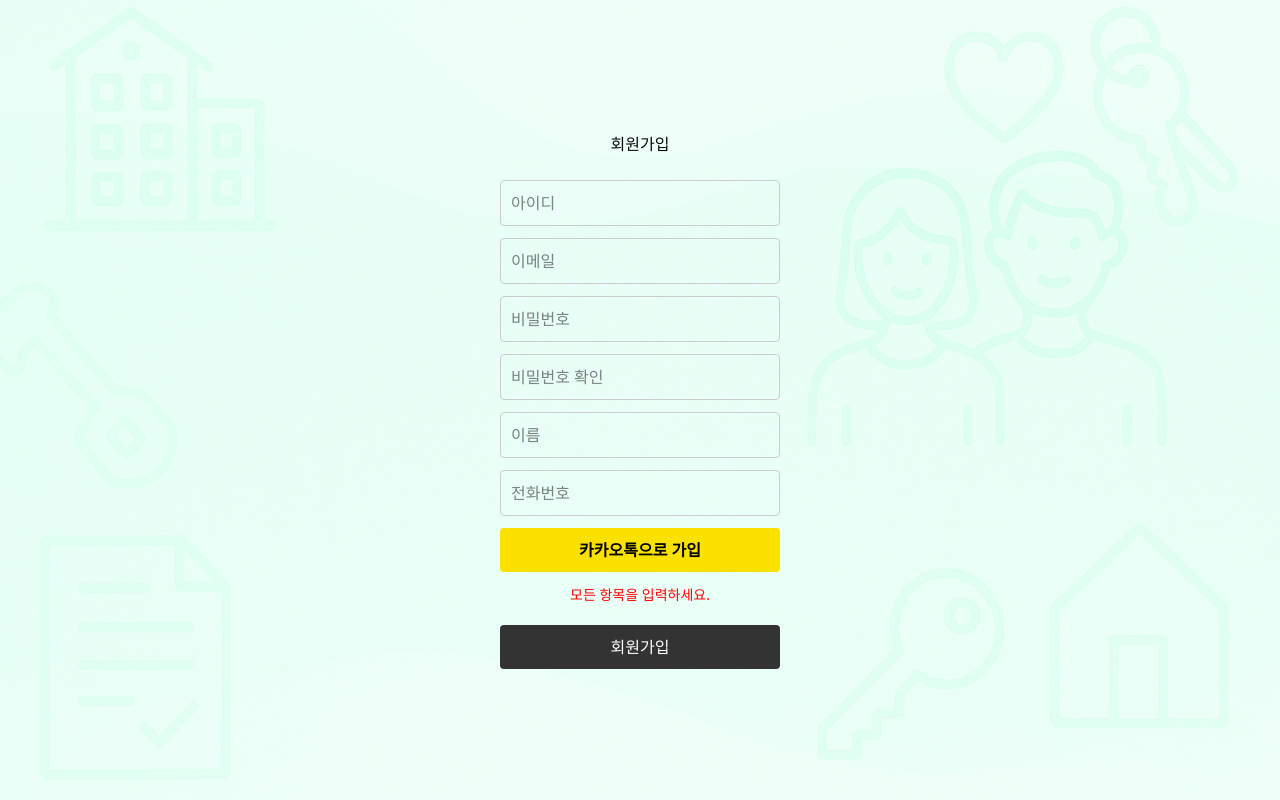
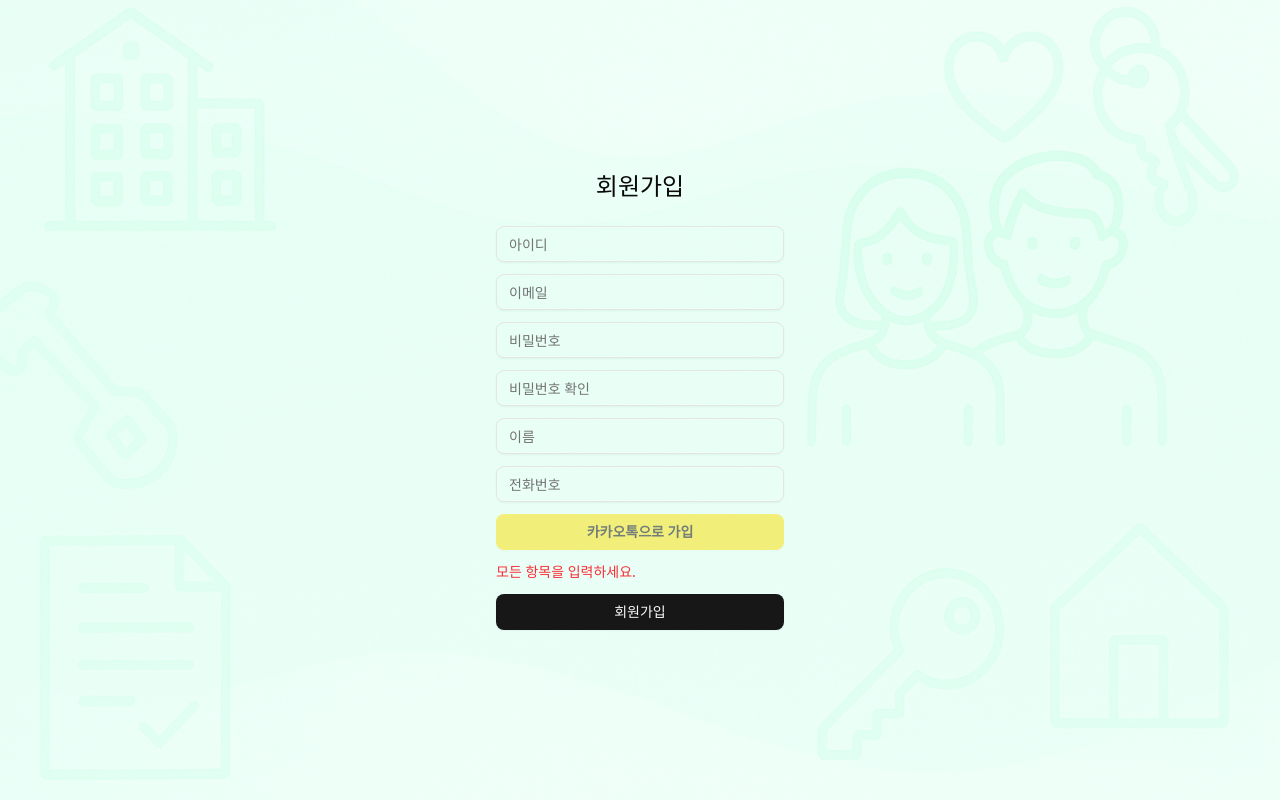
Before and after one commit to KChanHyeok/MyHomeGo, a React (Vite) app in the folder myhomego_front/: page /register in a window 1280 px wide. Both pictures are taken after a click on the button "회원가입". Built offline with nearby package versions, Linux system fonts and the light colour scheme.

Commit message:
Fix ui-shadcn 적용

```diff
--- a/myhomego_front/src/pages/RegisterPage.jsx
+++ b/myhomego_front/src/pages/RegisterPage.jsx
@@ -3,6 +3,8 @@ import React, { useState } from "react";
 import { useNavigate } from "react-router-dom";
 import "./RegisterPage.css";
 import axios from "axios";
+import { Input } from "@/components/ui/input";
+import { Button } from "@/components/ui/button";
 
 export default function RegisterPage() {
   const navigate = useNavigate();
@@ -55,23 +57,25 @@ export default function RegisterPage() {
 
 
   return (
-    <div className="register-container">
-      <h2>회원가입</h2>
-      <input name="id" placeholder="아이디" onChange={handleChange} className="register-input" />
-      <input name="email" placeholder="이메일" onChange={handleChange} className="register-input" />
-      <input type="password" name="password" placeholder="비밀번호" onChange={handleChange} className="register-input" />
-      <input type="password" name="confirmPassword" placeholder="비밀번호 확인" onChange={handleChange} className="register-input" />
-      <input name="name" placeholder="이름" onChange={handleChange} className="register-input" />
-      <input name="phone" placeholder="전화번호" onChange={handleChange} className="register-input" />
+    <div className="flex flex-col items-center justify-center h-screen bg-cover bg-center bg-no-repeat" style={{ backgroundImage: `url("/images/backgroundImg3.png")` }}>
+      <h2 className="text-2xl mb-6">회원가입</h2>
+      <div className="flex flex-col gap-3 w-72">
+        <Input name="id" placeholder="아이디" onChange={handleChange} />
+        <Input name="email" placeholder="이메일" onChange={handleChange} />
+        <Input type="password" name="password" placeholder="비밀번호" onChange={handleChange} />
+        <Input type="password" name="confirmPassword" placeholder="비밀번호 확인" onChange={handleChange} />
+        <Input name="name" placeholder="이름" onChange={handleChange} />
+        <Input name="phone" placeholder="전화번호" onChange={handleChange} />
+        <Button
+          disabled
+          className="bg-[#FAE100] text-black font-bold hover:bg-[#f5d700] w-72"
+        >
+          카카오톡으로 가입
+        </Button>
 
-      {/* 소셜 로그인 버튼 (디자인만) */}
-      <button className="social-button">카카오톡으로 가입</button>
-
-      {error && <div className="error-message">{error}</div>}
-
-      <button className="register-button" onClick={handleRegister}>
-        회원가입
-      </button>
+        {error && <p className="text-red-500 text-sm">{error}</p>}
+        <Button onClick={handleRegister}>회원가입</Button>
+      </div>
     </div>
   );
 }
--- a/myhomego_front/src/pages/UserMainPage.jsx
+++ b/myhomego_front/src/pages/UserMainPage.jsx
@@ -1,28 +1,17 @@
 import React from 'react';
 import { useNavigate } from 'react-router-dom';
 import './UserMainPage.css';
+import { Button } from "@/components/ui/button";
 
 export default function MemberMainPage() {
   const navigate = useNavigate();
 
-  const goToLogin = () => {
-    navigate('/login');
-  };
-
-  const goToRegister = () => {
-    navigate('/register');
-  };
-
   return (
-    <div className="main-container">
-      <img
-        src="/images/mainLogo.png" // public 폴더에 logo.png 저장되어 있어야 함
-        alt="앱 로고"
-        className="logo"
-      />
-      <div className="button-container">
-        <button className="nav-button" onClick={goToLogin}>로그인</button>
-        <button className="nav-button" onClick={goToRegister}>회원가입</button>
+    <div className="flex flex-col items-center justify-center h-screen bg-cover bg-center bg-no-repeat" style={{ backgroundImage: `url('/images/backgroundImg3.png')` }}>
+      <img src="/images/mainLogo.png" alt="앱 로고" className="w-48 mb-10" />
+      <div className="flex flex-col gap-4">
+        <Button className="w-48" onClick={() => navigate("/login")}>로그인</Button>
+        <Button className="w-48" onClick={() => navigate("/register")}>회원가입</Button>
       </div>
     </div>
   );
```
